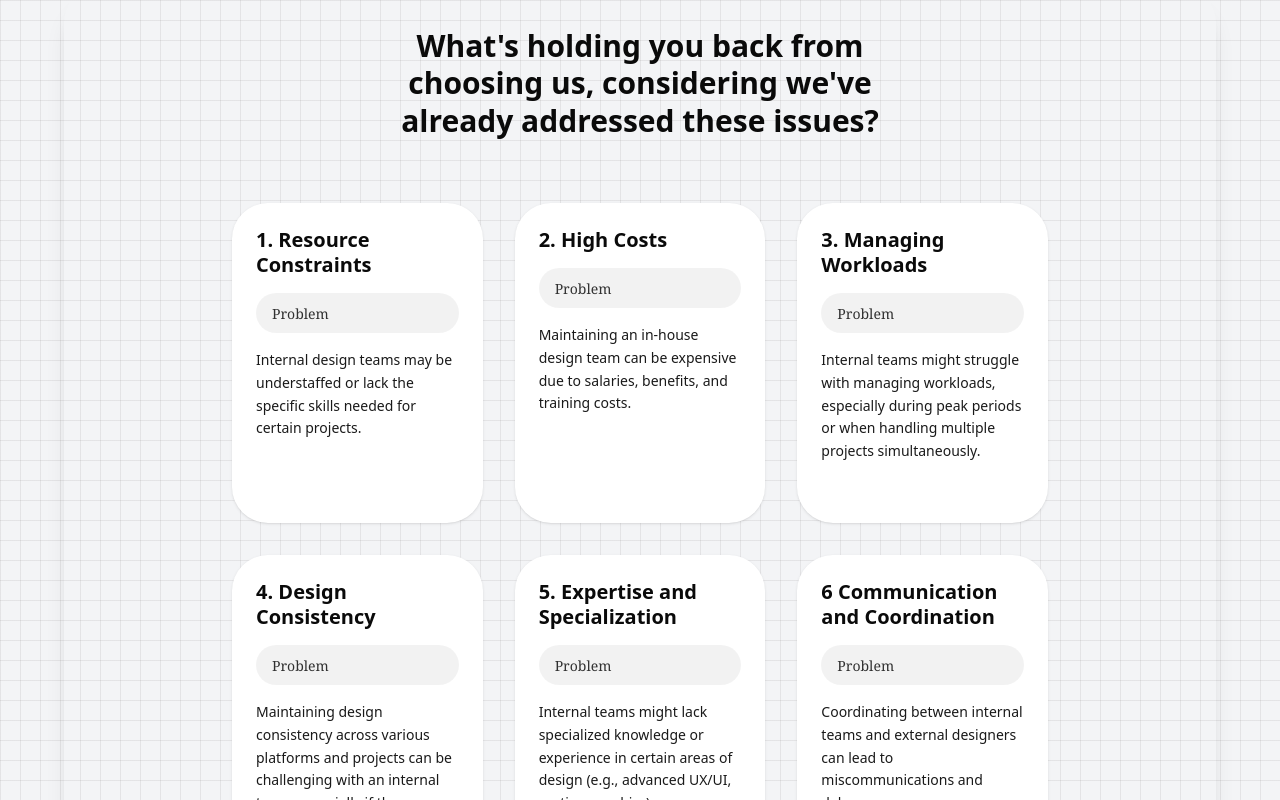
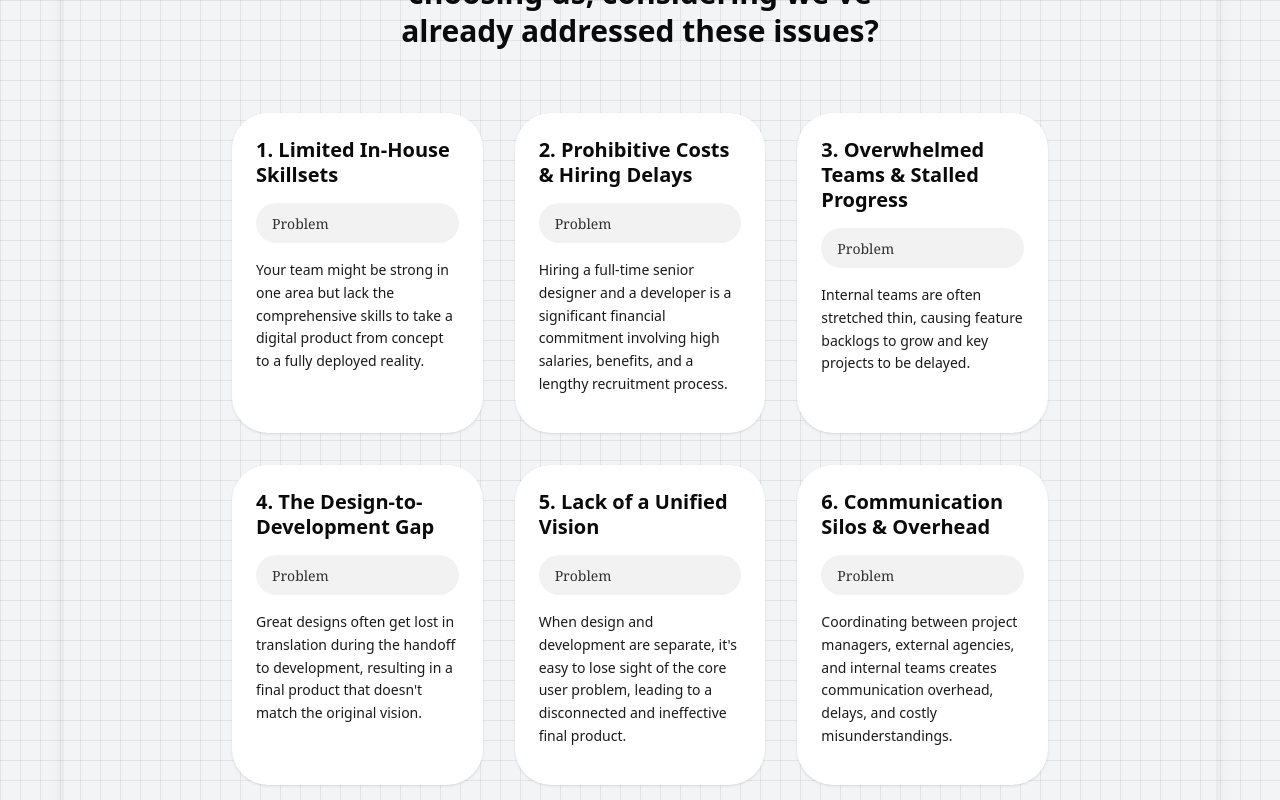
Before and after one commit to Dinesht04/Trag, a Next.js app: page / in a window 1280 px wide. Shown: the part 1680-2480 px from the top of the page. Built offline with nearby package versions, Linux system fonts and the light colour scheme.

Commit message:
Content Changes

```diff
--- a/src/components/common-concerns.tsx
+++ b/src/components/common-concerns.tsx
@@ -3,56 +3,44 @@
 import { motion } from 'framer-motion';
 import { useState } from 'react';
 
-const cardData = [
+const cardData =[
   {
-    id: 1,
-    title: '1. Resource Constraints',
-    problem:
-      'Internal design teams may be understaffed or lack the specific skills needed for certain projects.',
-    solution:
-      'Trag provides access to a team of experienced designers with diverse skills, allowing clients to scale resources up or down as needed without hiring additional full-time staff.',
+    "id": 1,
+    "title": "1. Limited In-House Skillsets",
+    "problem": "Your team might be strong in one area but lack the comprehensive skills to take a digital product from concept to a fully deployed reality.",
+    "solution": "We act as your dedicated product team, providing a unified skillset that covers everything from UI/UX design to front-end and back-end development. You get the expertise you need without having to hire for multiple roles."
   },
   {
-    id: 2,
-    title: '2. High Costs',
-    problem:
-      'Maintaining an in-house design team can be expensive due to salaries, benefits, and training costs.',
-    solution:
-      "Trag's subscription model offers high-quality design services at a fraction of the cost of hiring an in-house team, making it a cost-effective solution for clients.",
+    "id": 2,
+    "title": "2. Prohibitive Costs & Hiring Delays",
+    "problem": "Hiring a full-time senior designer and a developer is a significant financial commitment involving high salaries, benefits, and a lengthy recruitment process.",
+    "solution": "Our flexible model gives you access to a complete design and development duo at a fraction of the cost. Get started immediately and scale with a predictable, cost-effective subscription."
   },
   {
-    id: 3,
-    title: '3. Managing Workloads',
-    problem:
-      'Internal teams might struggle with managing workloads, especially during peak periods or when handling multiple projects simultaneously.',
-    solution:
-      'Trag can handle fluctuating workloads by providing additional support when needed, ensuring that deadlines are met without overburdening the internal team.',
+    "id": 3,
+    "title": "3. Overwhelmed Teams & Stalled Progress",
+    "problem": "Internal teams are often stretched thin, causing feature backlogs to grow and key projects to be delayed.",
+    "solution": "As a nimble two-person team, we provide the focused firepower to clear your backlog, build out a new feature, or launch your MVP. You get our undivided attention to ensure your project moves forward, fast."
   },
   {
-    id: 4,
-    title: '4. Design Consistency',
-    problem:
-      'Maintaining design consistency across various platforms and projects can be challenging with an internal team, especially if there are multiple designers involved.',
-    solution:
-      'Trag ensures a cohesive design approach and maintains brand consistency across all design work, reducing the risk of inconsistent messaging and visual identity.',
+    "id": 4,
+    "title": "4. The Design-to-Development Gap",
+    "problem": "Great designs often get lost in translation during the handoff to development, resulting in a final product that doesn't match the original vision.",
+    "solution": "With us, there is no handoff. The designer and developer work in lockstep from day one. This guarantees a pixel-perfect implementation and a cohesive user experience, ensuring what you see in the design is exactly what gets built."
   },
   {
-    id: 5,
-    title: '5. Expertise and Specialization',
-    problem:
-      'Internal teams might lack specialized knowledge or experience in certain areas of design (e.g., advanced UX/UI, motion graphics).',
-    solution:
-      'Trag offers specialized design expertise and the latest design trends, providing high-quality work that might be beyond the capabilities of an internal team.',
+    "id": 5,
+    "title": "5. Lack of a Unified Vision",
+    "problem": "When design and development are separate, it's easy to lose sight of the core user problem, leading to a disconnected and ineffective final product.",
+    "solution": "We operate as a single, cohesive unit obsessed with your success. This personal, unified approach ensures every design decision and line of code is purposefully aligned with your business goals and user needs."
   },
   {
-    id: 6,
-    title: '6 Communication and Coordination',
-    problem:
-      'Coordinating between internal teams and external designers can lead to miscommunications and delays.',
-    solution:
-      "Trag's subscription service provides a streamlined process with clear communication channels, ensuring that projects are executed smoothly and efficiently.",
-  },
-];
+    "id": 6,
+    "title": "6. Communication Silos & Overhead",
+    "problem": "Coordinating between project managers, external agencies, and internal teams creates communication overhead, delays, and costly misunderstandings.",
+    "solution": "You get a single point of contact and direct access to the two people actually building your project. This radically simplifies communication—no layers of bureaucracy, just a direct, personal partnership focused on efficiency."
+  }
+]
 
 function FlipCard({ card }: { card: (typeof cardData)[0] }) {
   const [isFlipped, setIsFlipped] = useState(false);
--- a/src/components/comparison-table.tsx
+++ b/src/components/comparison-table.tsx
@@ -8,18 +8,18 @@ export function ComparisonTable() {
       trag: { icon: 'check', text: '$', color: 'text-green-600' },
       fullTime: {
         icon: 'x',
-        text: '$$$$ (High Overhead)',
+        text: '$$$$ (Cost of two full-time hires)',
         color: 'text-red-500',
       },
-      agencies: { icon: 'x', text: '$$', color: 'text-amber-600' },
+      agencies: { icon: 'x', text: '$$$ (High retainers & fees)', color: 'text-amber-600' },
     },
     {
-      feature: 'Senior-Level Designer',
-      trag: { icon: 'check', text: 'Guaranteed', color: 'text-green-600' },
-      fullTime: { icon: 'x', text: 'Hopefully', color: 'text-amber-600' },
+      feature: 'Senior-Level Expertise',
+      trag: { icon: 'check', text: 'Unified Design & Dev Duo', color: 'text-green-600' },
+      fullTime: { icon: 'x', text: 'Requires two separate hires', color: 'text-amber-600' },
       agencies: {
         icon: 'x',
-        text: 'Maybe (They could be lying)',
+        text: 'Often passed to junior members',
         color: 'text-amber-600',
       },
     },
@@ -27,67 +27,67 @@ export function ComparisonTable() {
       feature: 'Turnaround Time',
       trag: {
         icon: 'check',
-        text: '48 hours for most projects',
+        text: '48 hours for most tasks',
         color: 'text-green-600',
       },
       fullTime: {
         icon: 'x',
-        text: 'Can take weeks due to other tasks',
+        text: 'Slowed by internal meetings',
         color: 'text-red-500',
       },
       agencies: {
         icon: 'x',
-        text: 'Weeks, depending on workload',
+        text: 'Weeks, due to multiple clients',
         color: 'text-red-500',
       },
     },
     {
       feature: 'Start Time',
-      trag: { icon: 'check', text: 'Today itself', color: 'text-green-600' },
+      trag: { icon: 'check', text: 'Instantly', color: 'text-green-600' },
       fullTime: {
         icon: 'x',
-        text: 'Weeks to onboard and train',
+        text: 'Months to hire & onboard',
         color: 'text-red-500',
       },
       agencies: {
         icon: 'x',
-        text: 'Days to set up agreements',
+        text: 'Weeks for proposals',
         color: 'text-red-500',
       },
     },
     {
-      feature: 'Unlimited Revisions',
+      feature: 'Unlimited Iterations',
       trag: {
         icon: 'check',
-        text: "Yes, we keep working until it's perfect",
+        text: "We refine until you're 100% happy",
         color: 'text-green-600',
       },
       fullTime: {
         icon: 'x',
-        text: 'Limited, with extra time constraints',
+        text: 'Often discouraged by deadlines',
         color: 'text-red-500',
       },
       agencies: {
         icon: 'x',
-        text: 'Limited revisions per project',
+        text: 'Usually capped or costs extra',
         color: 'text-red-500',
       },
     },
     {
-      feature: 'Client Portal',
+      feature: 'Communication & Focus',
       trag: {
         icon: 'check',
-        text: 'Yes, track progress easily',
+        text: 'Direct access, no project managers',
         color: 'text-green-600',
       },
       fullTime: {
         icon: 'x',
-        text: 'Internal systems may vary',
+        text: 'Divided attention across tasks',
         color: 'text-amber-500',
       },
       agencies: {
         icon: 'x',
-        text: 'No consistent system',
+        text: 'Filtered through account managers',
         color: 'text-red-500',
       },
     },
@@ -98,10 +98,10 @@ export function ComparisonTable() {
         text: 'Scale up or down with ease',
         color: 'text-green-600',
       },
-      fullTime: { icon: 'check', text: 'Possible', color: 'text-green-600' },
+      fullTime: { icon: 'x', text: 'Slow and very expensive', color: 'text-red-500' },
       agencies: {
         icon: 'x',
-        text: "Limited by freelancer's capacity",
+        text: 'Rigid contracts, slow to adapt',
         color: 'text-red-500',
       },
     },
@@ -109,7 +109,7 @@ export function ComparisonTable() {
       feature: 'Flexibility',
       trag: {
         icon: 'check',
-        text: 'Pause or adjust your subscription anytime',
+        text: 'Pause or cancel your subscription anytime',
         color: 'text-green-600',
       },
       fullTime: {
@@ -119,7 +119,7 @@ export function ComparisonTable() {
       },
       agencies: {
         icon: 'x',
-        text: 'Inflexible, project-based',
+        text: 'Locked into long-term contracts',
         color: 'text-red-500',
       },
     },
--- a/src/components/hero-component.tsx
+++ b/src/components/hero-component.tsx
@@ -122,7 +122,7 @@ export default function HomePage() {
         className="text-center max-w-4xl mx-auto mb-8"
       >
         <h1 className="text-4xl md:text-5xl lg:text-6xl xl:text-7xl font-black text-black leading-tight">
-          A DEDICATED DESIGN TEAM
+          A DEDICATED DEV TEAM
           <br />
           {showForAnimation ? (
             <AnimatedText text="FOR" delay={0.8} />
@@ -176,7 +176,7 @@ export default function HomePage() {
         transition={{ duration: 0.8, delay: 0.4 }}
         className="text-gray-700 text-lg md:text-xl text-center max-w-2xl mx-auto mb-12 leading-relaxed"
       >
-        We don't just design, we solve your brand's biggest challenges
+        We don't just develop, we transform your ideas into reality
       </motion.p>
 
       {/* CTA Button */}
--- a/src/components/motivational-quote.tsx
+++ b/src/components/motivational-quote.tsx
@@ -13,14 +13,14 @@ export function MotivationalQuote() {
 
       <blockquote className="text-center mb-4">
         <p className="text-lg text-gray-700 leading-relaxed mb-1">
-          Brand is not what you say,
+          Brand is not what you say it is,
         </p>
         <p className="text-lg text-gray-700 leading-relaxed">
-          It is what they say.
+          It is what they say it is.
         </p>
       </blockquote>
 
-      <cite className="text-sm text-gray-500 font-medium">- Paul Rand</cite>
+      <cite className="text-sm text-gray-500 font-medium">- Marty Neumeier</cite>
     </div>
   );
 }
```
Also changed, not shown: src/components/chat-accordian.tsx (+16 -16 lines), src/components/our-work/our-work-section.tsx (+4 -4 lines), 1 other file (tests, documents, lock files or other folders).
